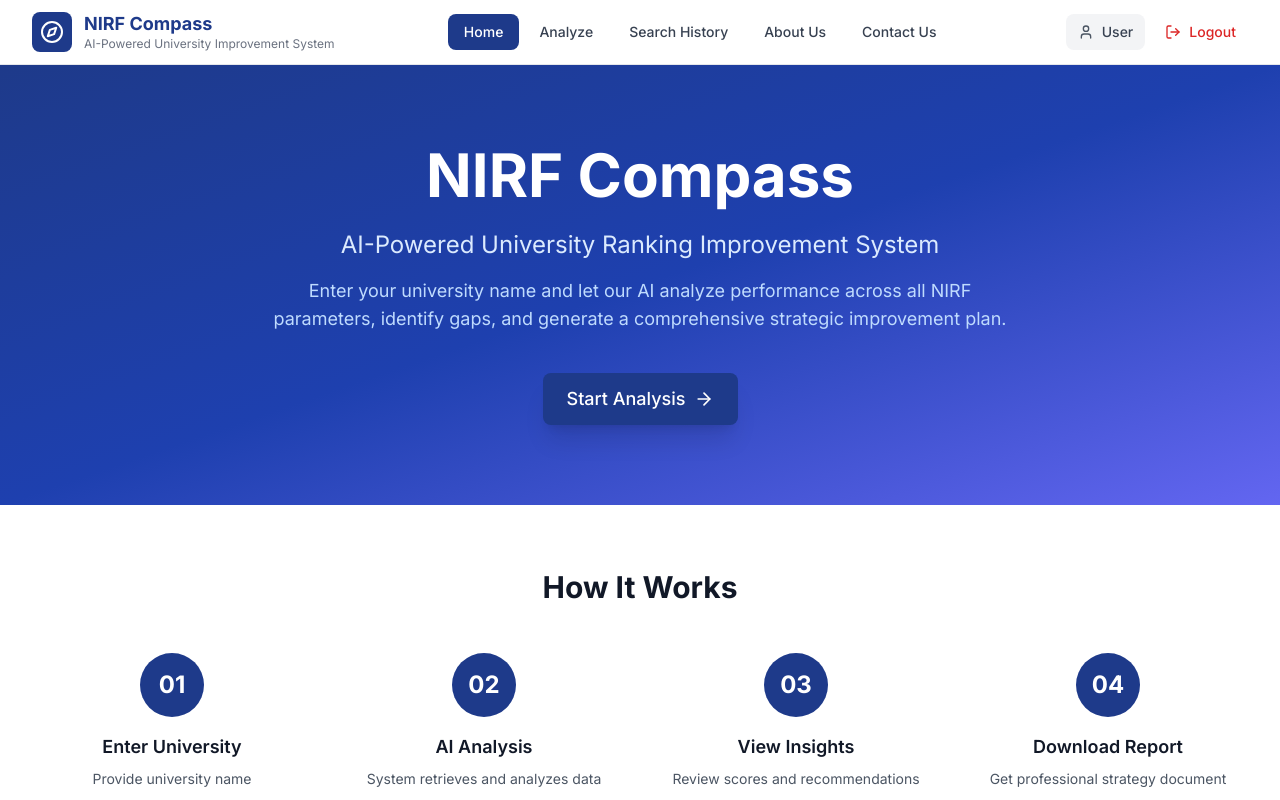
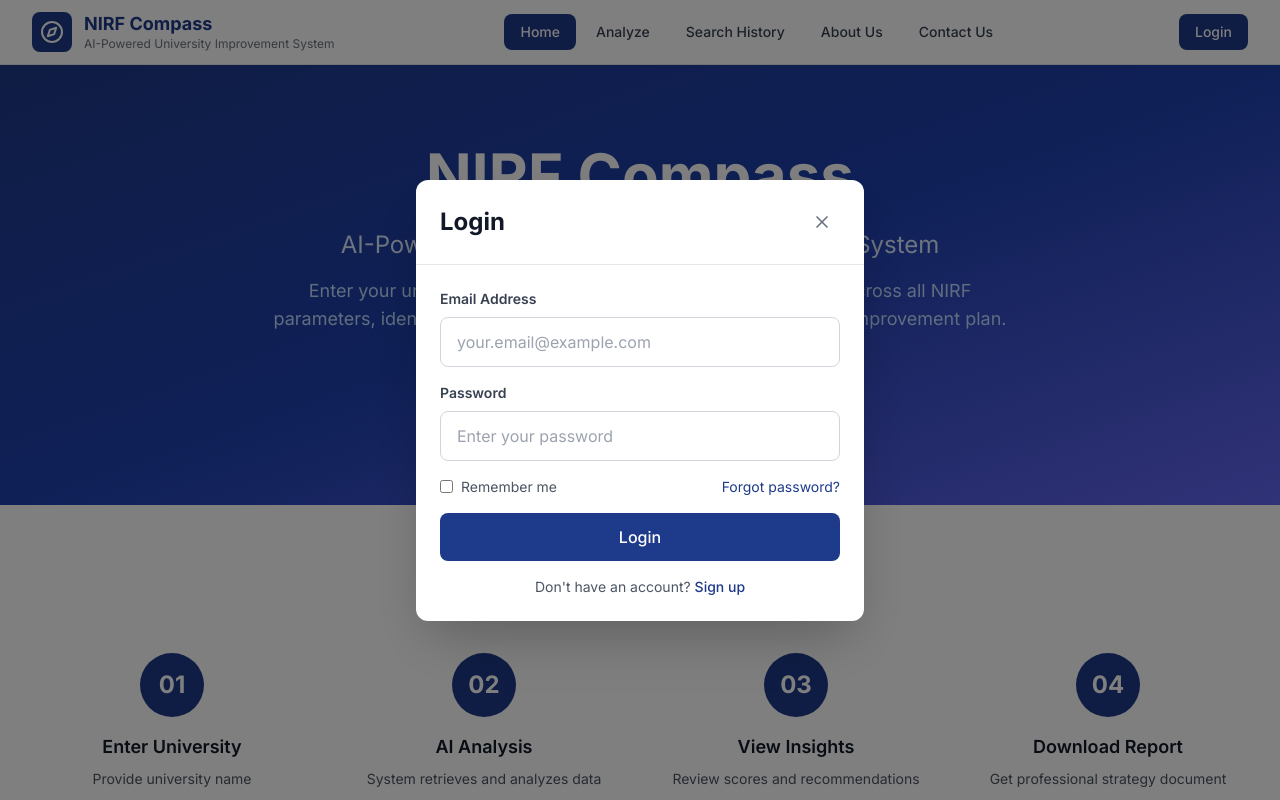
Before and after one commit to krisha712/Nirf-Compass, a React (Vite) app: page / in a window 1280 px wide. Both pictures are taken after a click on the button "Login". Shown: the top 800 px of the page. Built offline with nearby package versions, Linux system fonts and the light colour scheme.

Commit message:
Updated header layout and added reusable common components

```diff
--- /dev/null
+++ b/src/components/common/LoginModal.jsx
@@ -0,0 +1,116 @@
+import { useState } from 'react';
+import { useForm } from 'react-hook-form';
+import { X } from 'lucide-react';
+import { toast } from 'react-toastify';
+
+export default function LoginModal({ isOpen, onClose, onLogin }) {
+  const { register, handleSubmit, formState: { errors }, reset } = useForm();
+  const [isLoading, setIsLoading] = useState(false);
+
+  const onSubmit = async (data) => {
+    setIsLoading(true);
+
+    // Simulate login process
+    await new Promise(resolve => setTimeout(resolve, 1000));
+
+    // Simple validation - accept any email/password for demo
+    if (data.email && data.password) {
+      onLogin(data.email);
+      toast.success('Login successful!');
+      reset();
+      onClose();
+    } else {
+      toast.error('Please enter valid credentials');
+    }
+
+    setIsLoading(false);
+  };
+
+  if (!isOpen) return null;
+
+  return (
+    <div className="fixed inset-0 z-50 flex items-center justify-center bg-black bg-opacity-50">
+      <div className="bg-white rounded-xl shadow-2xl w-full max-w-md mx-4">
+        {/* Header */}
+        <div className="flex items-center justify-between p-6 border-b border-gray-200">
+          <h2 className="text-2xl font-bold text-gray-900">Login</h2>
+          <button
+            onClick={onClose}
+            className="p-2 hover:bg-gray-100 rounded-lg transition-colors"
+          >
+            <X className="w-5 h-5 text-gray-500" />
+          </button>
+        </div>
+
+        {/* Form */}
+        <form onSubmit={handleSubmit(onSubmit)} className="p-6 space-y-4">
+          <div>
+            <label className="block text-sm font-semibold text-gray-700 mb-2">
+              Email Address
+            </label>
+            <input
+              type="email"
+              {...register('email', {
+                required: 'Email is required',
+                pattern: {
+                  value: /^[A-Z0-9._%+-]+@[A-Z0-9.-]+\.[A-Z]{2,}$/i,
+                  message: 'Invalid email address',
+                },
+              })}
+              className="input-field"
+              placeholder="your.email@example.com"
+              disabled={isLoading}
+            />
+            {errors.email && (
+              <p className="text-red-600 text-sm mt-1">{errors.email.message}</p>
+            )}
+          </div>
+
+          <div>
+            <label className="block text-sm font-semibold text-gray-700 mb-2">
+              Password
+            </label>
+            <input
+              type="password"
+              {...register('password', {
+                required: 'Password is required',
+                minLength: { value: 6, message: 'Password must be at least 6 characters' },
+              })}
+              className="input-field"
+              placeholder="Enter your password"
+              disabled={isLoading}
+            />
+            {errors.password && (
+              <p className="text-red-600 text-sm mt-1">{errors.password.message}</p>
+            )}
+          </div>
+
+          <div className="flex items-center justify-between text-sm">
+            <label className="flex items-center space-x-2">
+              <input type="checkbox" className="rounded border-gray-300" />
+              <span className="text-gray-600">Remember me</span>
+            </label>
+            <button type="button" className="text-primary hover:text-primary-dark">
+              Forgot password?
+            </button>
+          </div>
+
+          <button
+            type="submit"
+            disabled={isLoading}
+            className="btn-primary w-full"
+          >
+            {isLoading ? 'Logging in...' : 'Login'}
+          </button>
+
+          <p className="text-center text-sm text-gray-600">
+            Don't have an account?{' '}
+            <button type="button" className="text-primary hover:text-primary-dark font-medium">
+              Sign up
+            </button>
+          </p>
+        </form>
+      </div>
+    </div>
+  );
+}
--- a/src/components/layout/Header.jsx
+++ b/src/components/layout/Header.jsx
@@ -2,10 +2,13 @@ import { useState } from 'react';
 import { Link, useLocation } from 'react-router-dom';
 import { Compass, Menu, X, User, LogOut } from 'lucide-react';
 import { cn } from '@/utils/cn';
+import LoginModal from '@/components/common/LoginModal';
 
 export default function Header() {
   const [mobileMenuOpen, setMobileMenuOpen] = useState(false);
   const [isAuthenticated, setIsAuthenticated] = useState(false);
+  const [userEmail, setUserEmail] = useState('');
+  const [showLoginModal, setShowLoginModal] = useState(false);
   const location = useLocation();
 
   const navigation = [
@@ -18,8 +21,14 @@ export default function Header() {
 
   const isActive = (path) => location.pathname === path;
 
+  const handleLogin = (email) => {
+    setUserEmail(email);
+    setIsAuthenticated(true);
+  };
+
   const handleLogout = () => {
     setIsAuthenticated(false);
+    setUserEmail('');
   };
 
   return (
@@ -59,10 +68,10 @@ export default function Header() {
           <div className="hidden md:flex items-center space-x-3">
             {isAuthenticated ? (
               <div className="flex items-center space-x-2">
-                <div className="flex items-center space-x-2 px-3 py-2 bg-gray-100 rounded-lg">
-                  <User className="w-4 h-4 text-gray-600" />
-                  <span className="text-sm font-medium text-gray-700">User</span>
-                </div>
+                <button className="flex items-center space-x-2 px-3 py-2 bg-primary/10 text-primary rounded-lg hover:bg-primary/20 transition-colors">
+                  <User className="w-4 h-4" />
+                  <span className="text-sm font-medium">{userEmail || 'User'}</span>
+                </button>
                 <button
                   onClick={handleLogout}
                   className="flex items-center space-x-2 px-3 py-2 text-sm font-medium text-red-600 hover:bg-red-50 rounded-lg transition-colors"
@@ -73,7 +82,7 @@ export default function Header() {
               </div>
             ) : (
               <button
-                onClick={() => setIsAuthenticated(true)}
+                onClick={() => setShowLoginModal(true)}
                 className="px-4 py-2 text-sm font-medium text-white bg-primary hover:bg-primary-dark rounded-lg transition-colors"
               >
                 Login
@@ -125,7 +134,7 @@ export default function Header() {
                 </button>
               ) : (
                 <button
-                  onClick={() => setIsAuthenticated(true)}
+                  onClick={() => setShowLoginModal(true)}
                   className="w-full px-4 py-2 text-sm font-medium text-white bg-primary hover:bg-primary-dark rounded-lg transition-colors"
                 >
                   Login
@@ -135,6 +144,13 @@ export default function Header() {
           </div>
         )}
       </nav>
+
+      {/* Login Modal */}
+      <LoginModal
+        isOpen={showLoginModal}
+        onClose={() => setShowLoginModal(false)}
+        onLogin={handleLogin}
+      />
     </header>
   );
 }
```
